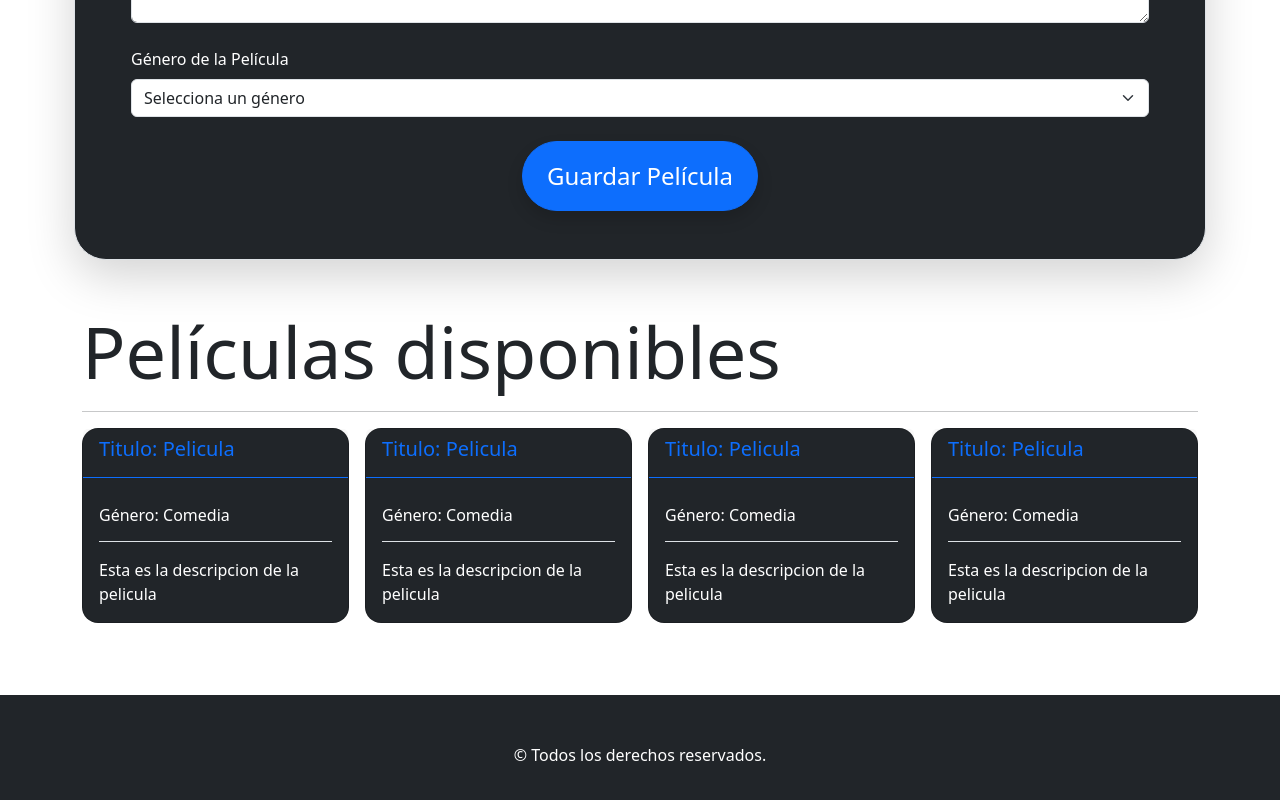
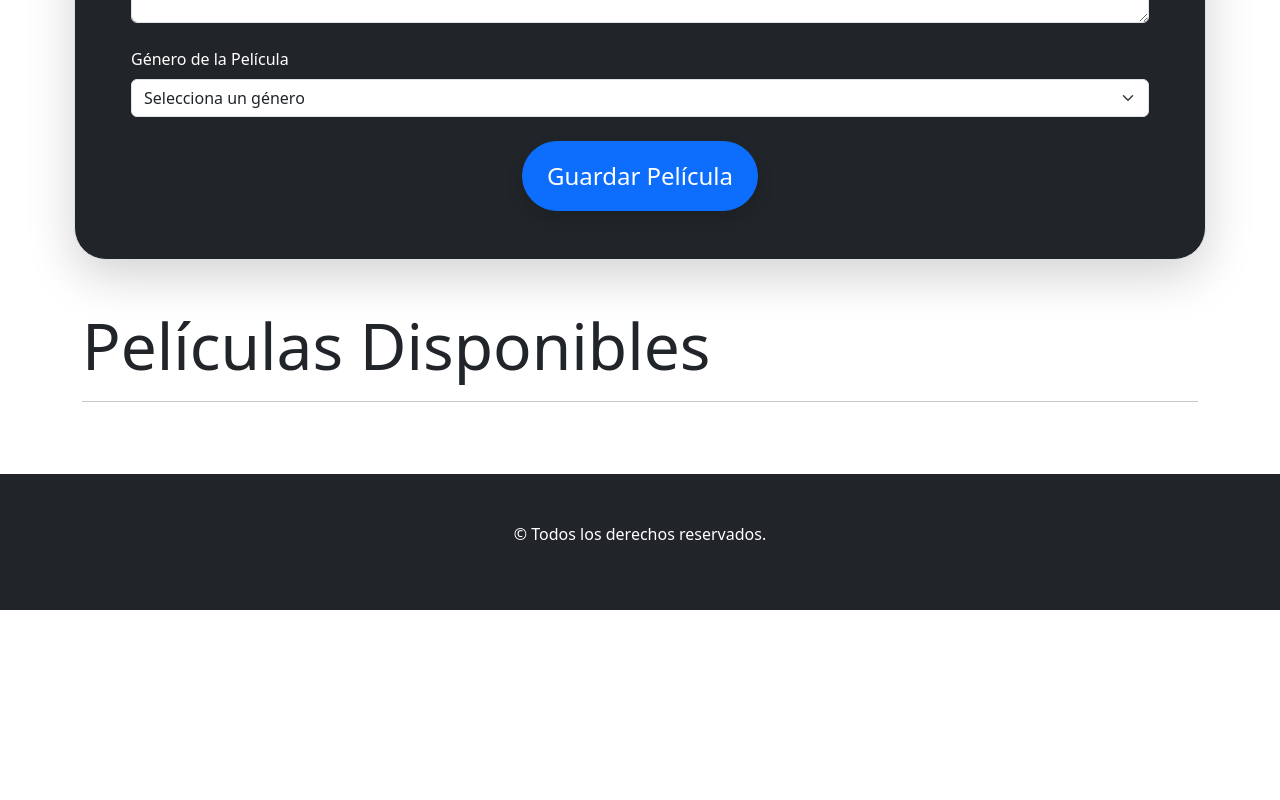
Before and after one commit to LucianoAngeleri/RollingCode-TrabajoPractico-React-Peliculas-Ejercicio10, a React (Vite) app: page / in a window 1280 px wide. Shown: the part 570-1370 px from the top of the page. After the commit the page ends 1180 px from the top, so only its background shows below. Built offline with nearby package versions, Linux system fonts and the light colour scheme.

Commit message:
Se agregó la funcionalidad para mostrar las tarjetas de las peliculas cargadas por formulario

```diff
--- a/src/App.jsx
+++ b/src/App.jsx
@@ -3,7 +3,6 @@ import "./App.css";
 import "bootstrap/dist/css/bootstrap.min.css";
 import { Container, Row } from "react-bootstrap";
 import FormularioPeliculas from "./components/FormularioPeliculas";
-import CardPelicula from "./components/CardPelicula";
 
 function App() {
   return (
@@ -12,19 +11,7 @@ function App() {
         <h1 className="display-1 fw-bold">Ejercicio N°10</h1>
         <h2 className="display-2">Administrador de Películas</h2>
       </Container>
-      <Container className="py-4">
-        <FormularioPeliculas></FormularioPeliculas>
-      </Container>
-      <Container className="py-4">
-        <h2 className="display-2">Películas disponibles</h2>
-        <hr />
-        <Row className="g-3 ">
-          <CardPelicula nombre="Pelicula" genero="Comedia" descripcion="Esta es la descripcion de la pelicula" ></CardPelicula>
-          <CardPelicula nombre="Pelicula" genero="Comedia" descripcion="Esta es la descripcion de la pelicula" ></CardPelicula>
-          <CardPelicula nombre="Pelicula" genero="Comedia" descripcion="Esta es la descripcion de la pelicula" ></CardPelicula>
-          <CardPelicula nombre="Pelicula" genero="Comedia" descripcion="Esta es la descripcion de la pelicula" ></CardPelicula>
-        </Row>
-      </Container>
+      <FormularioPeliculas></FormularioPeliculas>
       <Container fluid className="text-center text-bg-dark py-5 mt-5">
         <footer>
           <p>&copy; Todos los derechos reservados.</p>
--- a/src/components/FormularioPeliculas.jsx
+++ b/src/components/FormularioPeliculas.jsx
@@ -1,8 +1,9 @@
 import React from "react";
-import { Row, Col, Form, Button } from "react-bootstrap";
+import { Container, Row, Col, Form, Button } from "react-bootstrap";
 import { useState, useEffect } from "react";
+import CardPelicula from "./CardPelicula";
 
-class Pelicula{
+class Pelicula {
     constructor(nombre, descripcion, genero) {
         this.nombre = nombre;
         this.descripcion = descripcion;
@@ -50,6 +51,8 @@ const FormularioPeliculas = () => {
 
     };
     return (
+        <>
+            <Container className="py-4">
                 <Row className="g-3 px-3 pb-5 px-md-5 rounded-5 border border-1 shadow-lg text-bg-dark">
                     <Col>
                         <h3 className="display-3">Cargar una Película</h3>
@@ -61,13 +64,13 @@ const FormularioPeliculas = () => {
                                     type="text"
                                     placeholder="Escribe el nombre de la película..."
                                     onChange={(e) => setNombre(e.target.value)}
-              value={nombre} maxLength="100" minLength="2" required isInvalid={nombreNoValido}/>
+                                    value={nombre} maxLength="100" minLength="2" required isInvalid={nombreNoValido} />
                                 {nombreNoValido && (<Form.Control.Feedback type="invalid">La descripción debe tener al menos 2 caracteres y 100 caracteres como máximo.</Form.Control.Feedback>)}
                             </Form.Group>
                             <Form.Group className="mb-4" controlId="inputDescripcion">
                                 <Form.Label>Descripción de la Película</Form.Label>
                                 <Form.Control as="textarea" rows={3} placeholder="Escriba una descripción sobre la película..." onChange={(e) => setDescripcion(e.target.value)}
-              value={descripcion}  maxLength="500" minLength="5" isInvalid={descripcionNoValida} required/>
+                                    value={descripcion} maxLength="500" minLength="5" isInvalid={descripcionNoValida} required />
                                 {descripcionNoValida && (<Form.Control.Feedback type="invalid">La descripción debe tener al menos 5 caracteres y 500 caractere como máximo.</Form.Control.Feedback>)}
                             </Form.Group>
                             <Form.Group className="mb-4" controlId="inputGenero">
@@ -86,6 +89,19 @@ const FormularioPeliculas = () => {
                         </Form>
                     </Col>
                 </Row>
+            </Container>
+            <Container className="py-4">
+                <h3 className="display-3">Películas Disponibles</h3>
+                <hr />
+                <Row className="g-3">
+                    {
+                        peliculas.map((pelicula, index) => (
+                            <CardPelicula nombre={pelicula.nombre} genero={pelicula.genero} descripcion={pelicula.descripcion} key={index}></CardPelicula>
+                        ))
+                    }
+                </Row>
+            </Container>
+        </>
     );
 };
 
```
Lines whose indentation alone changed are shown as unchanged.
